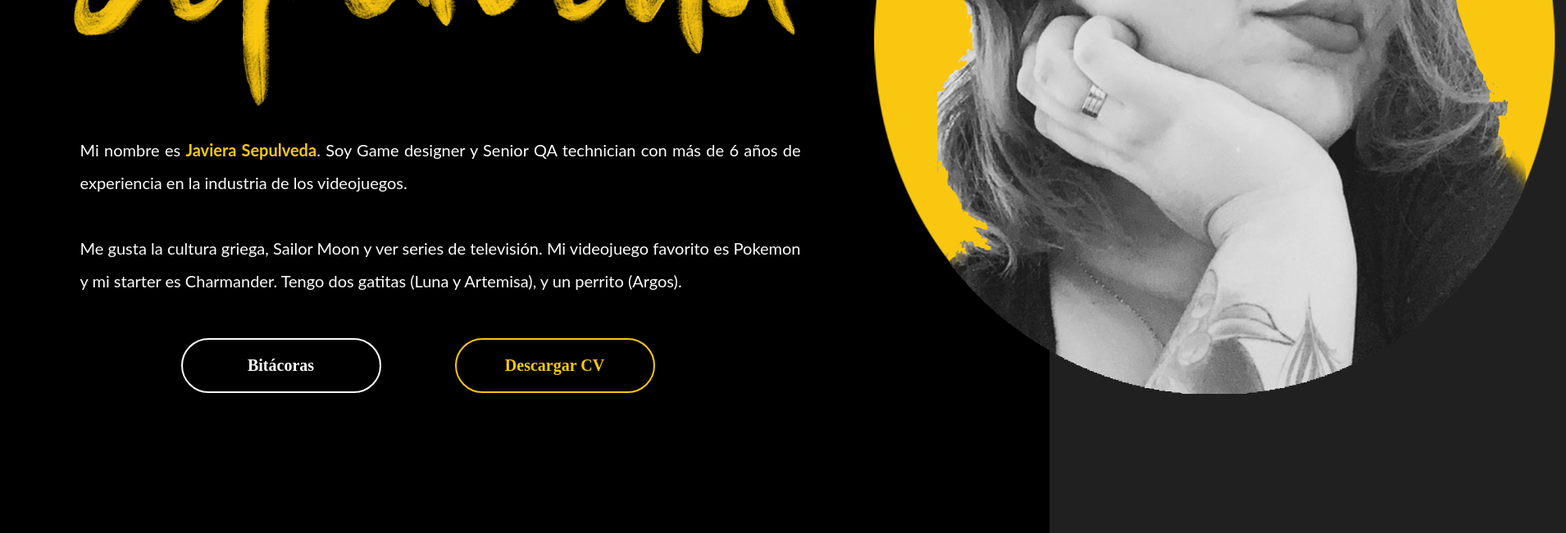
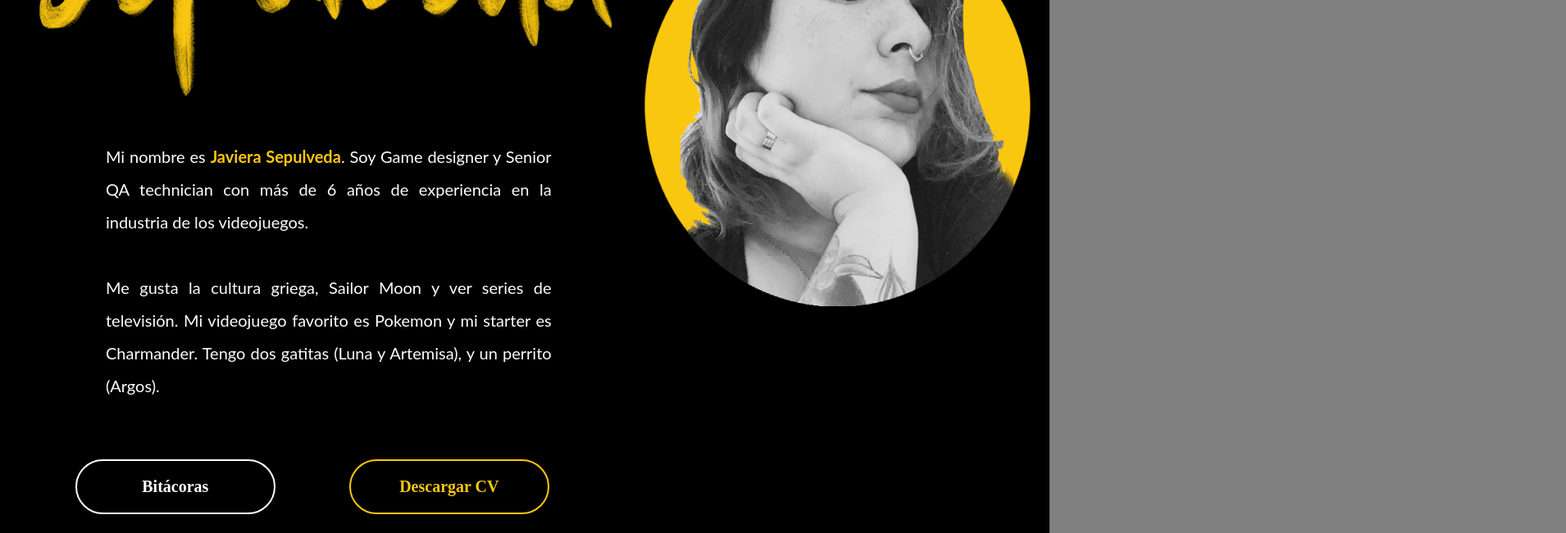
Before and after one commit to pazparry/blackpoint, a plain HTML site: page javiera.html in a window 1280 px wide. Shown: the part 440-1091 px from the top of the page at 82% size, 1910 px wide, since content can reach past the window. Drawn offline with Linux system fonts and the light colour scheme.

Commit message:
html y css

```diff
--- a/assets/css/stylejavi.css
+++ b/assets/css/stylejavi.css
@@ -5,16 +5,14 @@
 }
 
 body{
-    /*background-color: grey; /*Color de todo el background, esto sirve para cuando le pongo margin no se vea otro color de fondo*/
+    background-color: grey; /*Color de todo el background, esto sirve para cuando le pongo margin no se vea otro color de fondo*/
 }
+
 
 p{
     color:#fcfcfc;
-    font-size: 20px;
+    text-align: justify;
 
-    line-height: 2;
-    margin-left: 40px;
-    text-align: justify;
 }
 
 b{
@@ -25,14 +23,41 @@ b{
 
 .container-profile{
     background-color:black;
+    margin-bottom: 70px;
+
+    display: flex;
+    align-items: center;
 }
 
 .name-img{
     display: flex;
     flex-direction: column;
     align-items: center;
-    margin-left: 50px;
 
+    width: 60%;
+    padding: 1rem;
+}
+
+.name-img img{
+    width: 100%;
+}
+
+.featured-img{
+    width: 40%;
+    padding: 1rem;
+}
+.featured-img img{
+    width: 100%;
+}
+
+.container-text{
+    display: flex;
+
+}
+
+.buttons-01{
+    display: flex;
+    justify-content: space-between;
 }
 
 .button-log{
@@ -194,125 +219,72 @@ b{
 }
 
 /*************************************** Responsive ***************************************/
+/* Extra large devices (large laptops and desktops, 1800px and up) */
+@media only screen and (min-width: 992px) {
+    p{
+        font-size: 20px;
 
-
-/* Extra small devices (phones, 600px and down) */
-@media only screen and (max-width: 600px) {
-    .example {background: red;}
-  }
-
-  /* Small devices (portrait tablets and large phones, 600px and up) */
-@media only screen and (min-width: 600px) {
-    .example {background: green;}
-  }
-
-  /* Medium devices (landscape tablets, 768px and up) */
-@media only screen and (min-width: 768px) {
-    .example {background: blue;}
-  }
-
-  /* Large devices (laptops/desktops, 992px and up) */
-@media only screen and (min-width: 992px) {
-    .container-profile{
-        display: flex;
-        align-items: center;
-        justify-content: space-between;
-        margin-top: -200px;
+        line-height: 2;
+        margin-left: 40px;
     }
 
-    .name-img{
-        display: flex;
-        flex-direction: column;
-        align-items: center;
-        margin-left: 50px;
+    .container-profile{
+        justify-content: space-between;
+        max-width: 100vw;
+        margin: 0 auto;
+        margin-top: 0px;
     }
 
     .container-text{
-        justify-content: space-between;
-        padding: 30px;
-        display: flex;
-        flex-direction: column;
-        align-items: flex-start;
-        width: 100%;
-        margin-left: 15px;
+        padding: 50px;
+        width: 80%;
     }
 
     .buttons-01{
-        display: flex;
-        justify-content: space-between;
         gap: 50px;
     }
-
-    .featured-img{
-        width: 800px; /*Separacion entre la imagen principal y el nombre*/
-        margin-right: 900px;
-        margin-top: 0px;
-        transform: scale(0.45);
-    }
-
     .button-log{
+        margin: 20px;
         padding: 20px;
         width: 200px;
-        margin: 20px;
-
     }
 
     .button-cv{
+        margin: 20px;
         padding: 20px;
         width: 200px;
-        margin: 20px;
-  }
+    }
+}
 
-  /* Extra large devices (large laptops and desktops, 1200px and up) */
-@media only screen and (min-width: 1200px) {
-    .container-profile{
-        display: flex;
-        align-items: center;
-        justify-content: space-between;
-        margin-top: -200px;
+/*@media only screen and (min-width: 992px) {
+    p{
+        font-size: 20px;
+
+        line-height: 2;
+        margin-left: 40px;
     }
 
-    .name-img{
-        display: flex;
-        flex-direction: column;
-        align-items: center;
-        margin-left: 50px;
+    .container-profile{
+        margin-top: 0px;
     }
 
     .container-text{
-        justify-content: space-between;
-        padding: 30px;
-        display: flex;
-        flex-direction: column;
-        align-items: flex-start;
-        width: 100%;
-        margin-left: 15px;
+        padding: 50px;
+        width: 80%;
     }
 
     .buttons-01{
-        display: flex;
-        justify-content: space-between;
         gap: 50px;
     }
-
-    .featured-img{
-        width: 550px; /*Separacion entre la imagen principal y el nombre*/
-        margin-right: 900px;
-        margin-top: 0px;
-        transform: scale(0.7);
-    }
-
     .button-log{
+        margin: 20px;
         padding: 20px;
         width: 200px;
-        margin: 20px;
-
     }
 
     .button-cv{
+        margin: 20px;
         padding: 20px;
         width: 200px;
-        margin: 20px;
-
-    }
+    }*/
 }
--- a/javiera.html
+++ b/javiera.html
@@ -4,7 +4,7 @@
 
     <meta charset="UTF-8">
     <meta http-equiv="X-UA-Compatible" content="IE=edge">
-    <meta name="viewport" content="width=device-width, initial-scale=1.0">
+    <meta name="viewport" content="width=device-width, initial-scale=1">
     <title>Javiera Paz</title>
         <link rel="stylesheet" href="/assets/css/navbar.css">
         <link rel="stylesheet" href="assets/css/stylesheet.css">
@@ -44,7 +44,7 @@
             <div class="name-img">
 
                 <div class="name">
-                    <img src="assets/img/javi.png" alt="Javiera Sepulveda">
+                    <img src="assets/img/javi.png" width="800" height="500"  alt="Javiera Sepulveda">
                 </div>
 
                 <div class= "container-text">
@@ -65,7 +65,7 @@
             </div>
 
             <div class="featured-img">
-              <img src="assets/img/javieralanding.png" id="Foto de perfil">
+              <img src="assets/img/javieralanding.png" id="Fotodeperfil" class="imgavatar">
             </div>
 
         </div>
```
